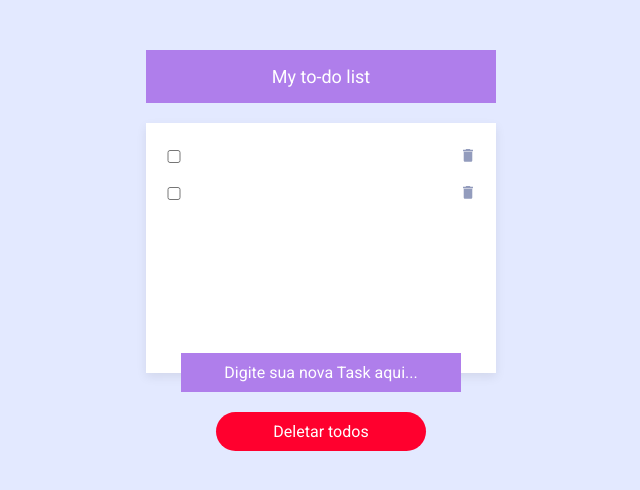
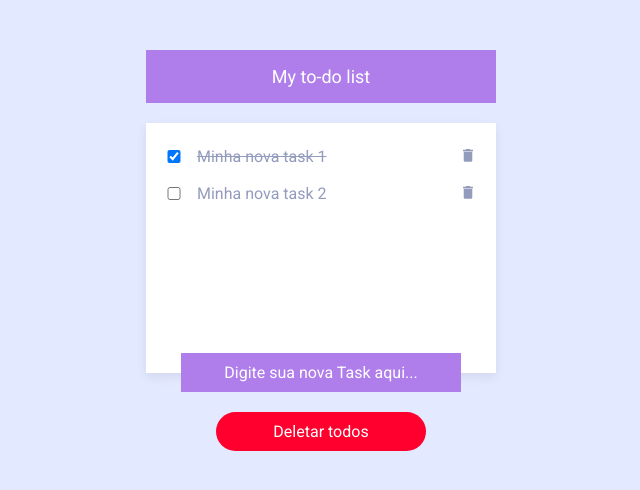
Before and after one commit to LucasKurt/app-todo, an Angular app: page / in a window 1280 px wide. Shown: the top 490 px of the page, without its empty margins (319-959 px from the left). Built offline with nearby package versions, Linux system fonts and the light colour scheme.

Commit message:
todo list logic

```diff
--- a/src/app/modules/home/components/todo-list/todo-list.component.html
+++ b/src/app/modules/home/components/todo-list/todo-list.component.html
@@ -1,19 +1,12 @@
-<section>
-  <ul>
-    <li>
-      <input type="checkbox">
-      <input type="text">
+<section [ngClass]="{'loading': !tasks.length}">
+  <ul *ngIf="tasks.length">
+    <li *ngFor="let task of tasks; let i = index">
+      <input type="checkbox" [(ngModel)]="task.checked">
+      <input type="text" [ngClass]="{'checked': task.checked}" [(ngModel)]="task.name">
 
-      <button><img src="assets/icons/icon-trash.svg" alt=""></button>
-    </li>
-
-    <li>
-      <input type="checkbox">
-      <input type="text" class="checked">
-
-      <button><img src="assets/icons/icon-trash.svg" alt=""></button>
+      <button (click)="deleteTask(i)"><img src="assets/icons/icon-trash.svg" alt=""></button>
     </li>
   </ul>
 </section>
 <app-todo-input-add-itens></app-todo-input-add-itens>
-<app-todo-button-delete-all></app-todo-button-delete-all>
+<app-todo-button-delete-all *ngIf="tasks.length" (click)="deleteAllTasks()"></app-todo-button-delete-all>
--- a/src/app/modules/home/components/todo-list/todo-list.component.ts
+++ b/src/app/modules/home/components/todo-list/todo-list.component.ts
@@ -1,4 +1,7 @@
 import { Component } from '@angular/core';
+
+//Interface
+import { Task } from '../../model/task';
 
 @Component({
   selector: 'app-todo-list',
@@ -7,4 +10,20 @@ import { Component } from '@angular/core';
 })
 export class TodoListComponent {
 
+  public tasks: Array<Task> = [
+    {name: "Minha nova task 1", checked: true},
+    {name: "Minha nova task 2", checked: false},
+  ];
+
+  public deleteTask(event: number): void {
+    this.tasks.splice(event, 1);
+  }
+
+  public deleteAllTasks(): void {
+    const confim = window.confirm("Você deseja realmente Deletar Tudo ?");
+
+    if (confim) {
+      this.tasks = [];
+    }
+  }
 }
--- a/src/app/modules/home/home.module.ts
+++ b/src/app/modules/home/home.module.ts
@@ -1,5 +1,6 @@
 import { NgModule } from '@angular/core';
 import { CommonModule } from '@angular/common';
+import { FormsModule } from '@angular/forms';
 
 //components
 import { HeaderComponent } from './components/header/header.component';
@@ -21,7 +22,8 @@ import { HomeComponent } from './pages/home/home.component';
     HomeComponent
   ],
   imports: [
-    CommonModule
+    CommonModule,
+    FormsModule
   ]
 })
 export class HomeModule { }
--- /dev/null
+++ b/src/app/modules/home/model/task.ts
@@ -0,0 +1,4 @@
+export interface Task {
+  name: string
+  checked: boolean
+}
```
